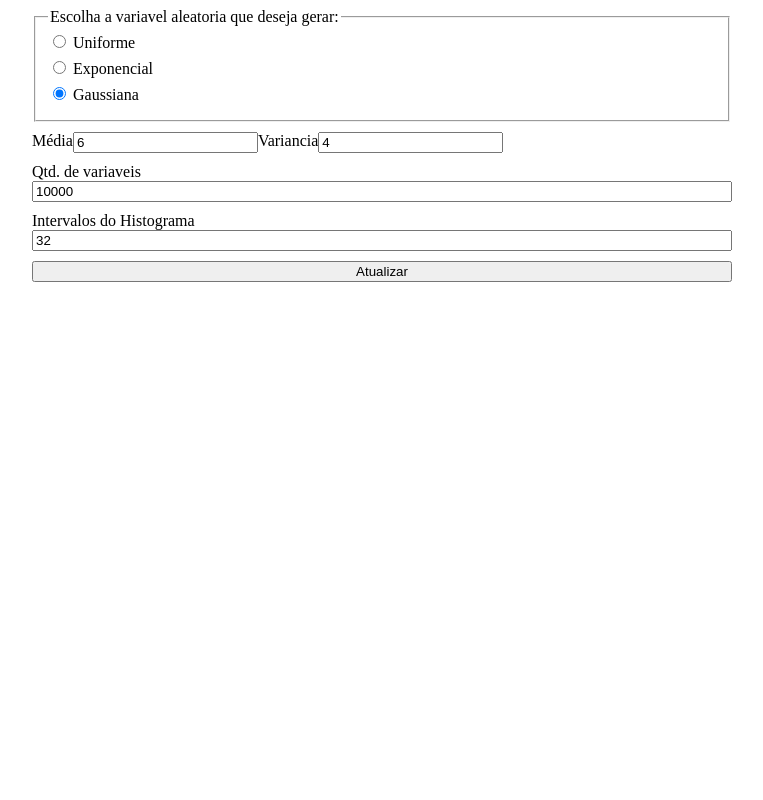
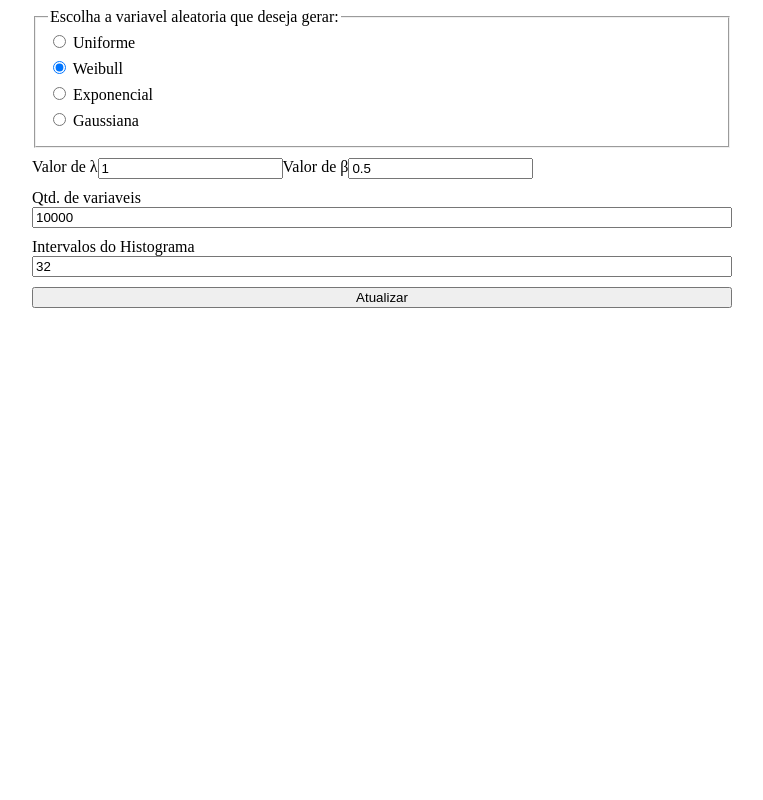
Before and after one commit to abrxao/estatistica, a website built with webpack: page src/index.html in a window 1280 px wide. Shown: the top 800 px of the page, without its empty margins (258-1021 px from the left). Built offline with nearby package versions, Linux system fonts and the light colour scheme.

Commit message:
:sparkles: feat: adicionando metodo para gerar variavel aleatoria de weibull

```diff
--- a/src/index.html
+++ b/src/index.html
@@ -21,12 +21,17 @@
                     </div>
 
                     <div>
+                        <input type="radio" id="weibull" name="drone" value="weibull" checked>
+                        <label for="weibull" >Weibull</label>
+                    </div>
+
+                    <div>
                         <input type="radio" id="exponential" name="drone" value="exponential" >
                         <label for="exponential" >Exponencial</label>
                     </div>
 
                     <div>
-                        <input type="radio" id="gaussiana" name="drone" value="gaussiana" checked>
+                        <input type="radio" id="gaussiana" name="drone" value="gaussiana">
                         <label for="gaussiana" >Gaussiana</label>
                     </div>
 
@@ -42,6 +47,14 @@
                 <div class="exponentialInputArea">
                     <label for="lambda">Valor de λ</label>
                     <input type="number" id="lambda" value="3">
+                </div>
+
+                <div class="weibullInputArea">
+                    <label for="lambdaW">Valor de λ</label>
+                    <input type="number" id="lambdaW" value="1">
+
+                    <label for="betaW">Valor de β</label>
+                    <input type="number" id="betaW" value="0.5">
                 </div>
 
                 <div class="uniformInputArea">
--- a/src/js/libs/gerCDF.js
+++ b/src/js/libs/gerCDF.js
@@ -1,7 +1,7 @@
 export function gerCDF(AleatoryVar, cdfData, initValue, finalValue, qtdOfVariables){
     cdfData = [];
 
-    var intervals = 100;
+    var intervals = 200;
 
     var deltaX = (finalValue - initValue)/intervals;
 
--- /dev/null
+++ b/src/js/libs/gerWeibullVariable.js
@@ -0,0 +1,30 @@
+import { gerUniformRandVariable } from "./gerUniformRandVariable";
+
+export function gerWeibullVariable(weibullArray, lambda, beta, qtdOfVariables,){
+    var euler = Math.exp(1);
+    var array = [];
+
+    gerUniformRandVariable(array,0,1,qtdOfVariables);
+    var max = -10000000;
+    var min = 100000000;
+    if(beta <0 || lambda < 0){
+        alert("Entre com valores maiores que 0");
+    }else{
+
+        var max = []
+        for (var i = 0; i < qtdOfVariables; i++) {
+            var aux = Math.pow((array[i]/lambda), beta);
+            weibullArray.push(Math.pow(euler, aux));
+            if(weibullArray[i]>max){
+                max = weibullArray[i];
+            }else if(weibullArray[i] < min){
+                min = weibullArray[i];
+            }
+        }
+    }
+
+    return {
+        "min": min,
+        "max": max
+    }
+}
--- a/src/js/libs/printCDF.js
+++ b/src/js/libs/printCDF.js
@@ -27,6 +27,7 @@ export function printCDF(probsOfCDF, valuesOfAxixsXonCDF, cdfGraphic){
             },
         },
         xaxis: {
+            tickAmount: 12,
             categories:valuesOfAxixsXonCDF,
         },yaxis:{
             tickAmount: 8,
--- a/src/js/libs/printHistogram.js
+++ b/src/js/libs/printHistogram.js
@@ -27,6 +27,7 @@ export function printHistogram(probsOfIntervals, valuesOfAxixsX, graphicArea ){
           data: probsOfIntervals
         }],
         xaxis: {
+          tickAmount: 10,
           categories:valuesOfAxixsX,
         },yaxis:{
           tickAmount: 4,
--- a/src/js/observer.js
+++ b/src/js/observer.js
@@ -2,6 +2,7 @@ const fieldSetCheck = document.querySelector('fieldset');
 const gaussianaInputArea = document.querySelector('.gaussianaInputArea');
 const uniformInputArea = document.querySelector('.uniformInputArea')
 const exponentialInputArea = document.querySelector('.exponentialInputArea');
+const weibullInputArea = document.querySelector('.weibullInputArea')
 
 changeType();
 
@@ -12,9 +13,17 @@ function changeType(){
         exponentialInputArea.style.display = 'flex';
         uniformInputArea.style.display = 'none';
         gaussianaInputArea.style.display = 'none';
+        weibullInputArea.style.display = 'none';
 
     }else if(typOfVariable.value == 'gaussiana'){
         gaussianaInputArea.style.display = 'flex';
+        exponentialInputArea.style.display = 'none';
+        uniformInputArea.style.display = 'none';
+        weibullInputArea.style.display = 'none';
+    }
+    else if(typOfVariable.value == 'weibull'){
+        weibullInputArea.style.display = 'flex';
+        gaussianaInputArea.style.display = 'none';
         exponentialInputArea.style.display = 'none';
         uniformInputArea.style.display = 'none';
     }
@@ -22,6 +31,7 @@ function changeType(){
         exponentialInputArea.style.display = 'none';
         uniformInputArea.style.display = 'flex';
         gaussianaInputArea.style.display = 'none';
+        weibullInputArea.style.display = 'none';
     }
 }
 
--- a/src/js/renderHistogram.js
+++ b/src/js/renderHistogram.js
@@ -7,8 +7,7 @@ import { printCDF } from './libs/printCDF';
 import { printHistogram } from './libs/printHistogram';
 import {gerExpVariable} from './libs/gerExpVariable';
 import { gerGausVariable } from './libs/gerGausVariable';
-
-gerGausVariable();
+import {gerWeibullVariable} from './libs/gerWeibullVariable';
 
 var randomVariable = [];
 var cdfData;
@@ -52,6 +51,16 @@ function renderAllGraphics(){
       gerHistogram(intervals, objHistogram, initialValue, finalValue);
       fillHistogram(randomVariable, objHistogram);
       cdfData = gerCDF(randomVariable, cdfData, initialValue, finalValue,qtdOfVariables);
+    break;
+
+    case "weibull":
+      const lambdaW = parseFloat(document.querySelector('#lambdaW').value);
+      const betaW = parseFloat(document.querySelector('#betaW').value);
+      var minMax = gerWeibullVariable(randomVariable, lambdaW, betaW, qtdOfVariables);
+      gerHistogram(intervals, objHistogram, (minMax.min*0.40), (minMax.max*1.30));
+      fillHistogram(randomVariable, objHistogram);
+      cdfData = gerCDF(randomVariable, cdfData, (minMax.min*0.93), (minMax.max*1.07) ,qtdOfVariables);
+      console.log(cdfData);
     break;
 
     case "exponential":
```
